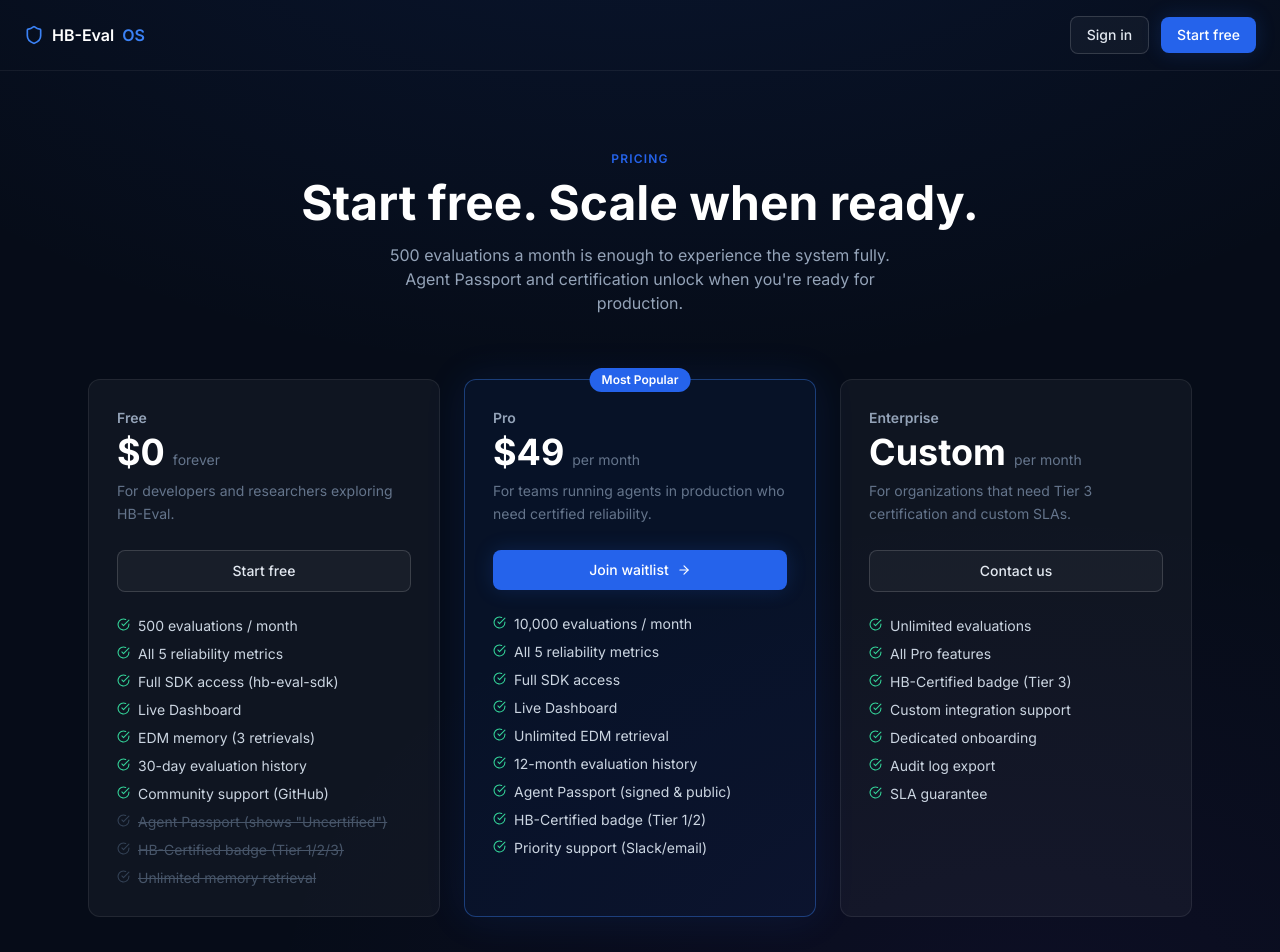
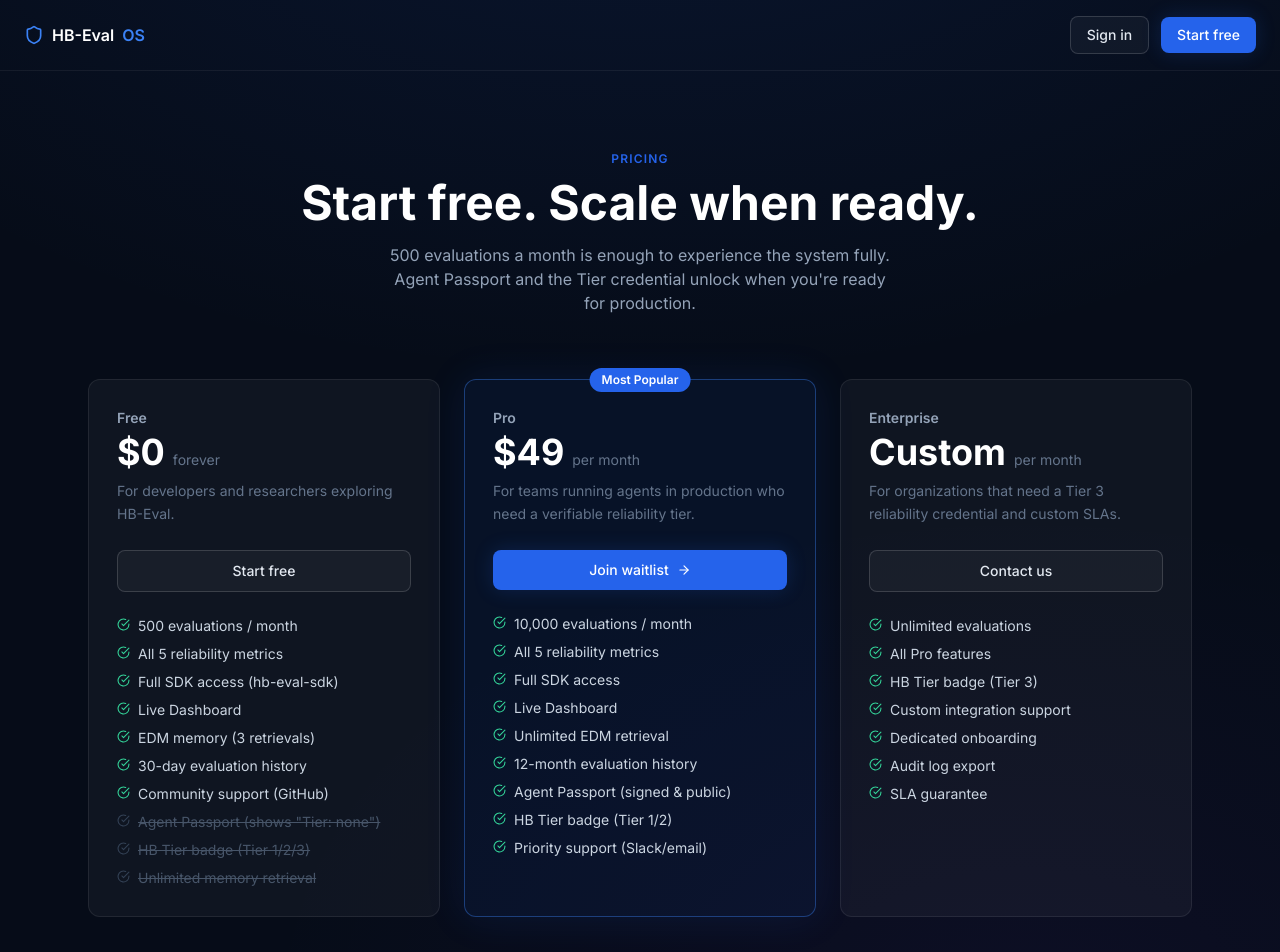
Before and after one commit to hb-evalSystem/hbeval-platform, a Next.js app: page /pricing in a window 1280 px wide. Shown: the top 952 px of the page. Built offline with nearby package versions, Linux system fonts and the light colour scheme.

Commit message:
Update page.tsx

```diff
--- a/src/app/pricing/page.tsx
+++ b/src/app/pricing/page.tsx
@@ -22,8 +22,8 @@ const PLANS = [
       'Community support (GitHub)',
     ],
     missing: [
-      'Agent Passport (shows "Uncertified")',
-      'HB-Certified badge (Tier 1/2/3)',
+      'Agent Passport (shows "Tier: none")',
+      'HB Tier badge (Tier 1/2/3)',
       'Unlimited memory retrieval',
     ],
   },
@@ -31,7 +31,7 @@ const PLANS = [
     name: 'Pro',
     price: '$49',
     period: 'per month',
-    description: 'For teams running agents in production who need certified reliability.',
+    description: 'For teams running agents in production who need a verifiable reliability tier.',
     cta: 'Join waitlist',
     href: '#waitlist',
     highlight: true,
@@ -44,7 +44,7 @@ const PLANS = [
       'Unlimited EDM retrieval',
       '12-month evaluation history',
       'Agent Passport (signed & public)',
-      'HB-Certified badge (Tier 1/2)',
+      'HB Tier badge (Tier 1/2)',
       'Priority support (Slack/email)',
     ],
     missing: [],
@@ -53,14 +53,14 @@ const PLANS = [
     name: 'Enterprise',
     price: 'Custom',
     period: 'per month',
-    description: 'For organizations that need Tier 3 certification and custom SLAs.',
+    description: 'For organizations that need a Tier 3 reliability credential and custom SLAs.',
     cta: 'Contact us',
     href: 'mailto:gasimadam119@gmail.com',
     highlight: false,
     features: [
       'Unlimited evaluations',
       'All Pro features',
-      'HB-Certified badge (Tier 3)',
+      'HB Tier badge (Tier 3)',
       'Custom integration support',
       'Dedicated onboarding',
       'Audit log export',
@@ -95,7 +95,7 @@ export default function PricingPage() {
           </h1>
           <p className="text-slate-400 max-w-lg mx-auto">
             500 evaluations a month is enough to experience the system fully.
-            Agent Passport and certification unlock when you're ready for production.
+            Agent Passport and the Tier credential unlock when you're ready for production.
           </p>
         </div>
 
```
